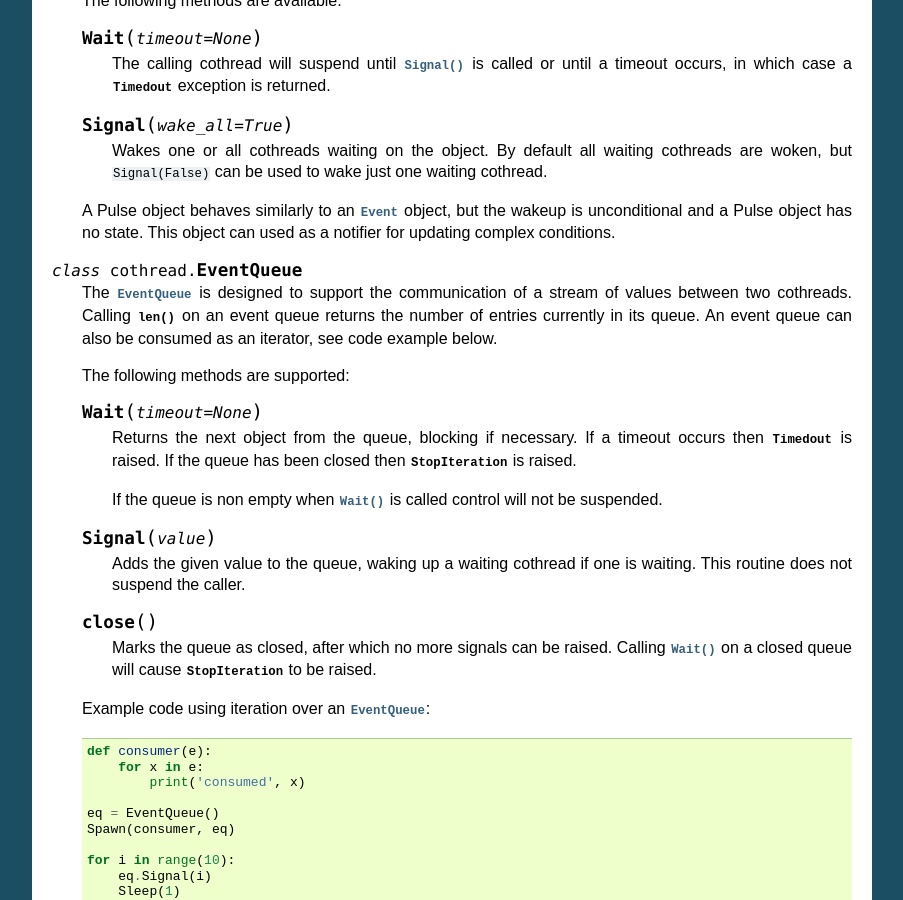
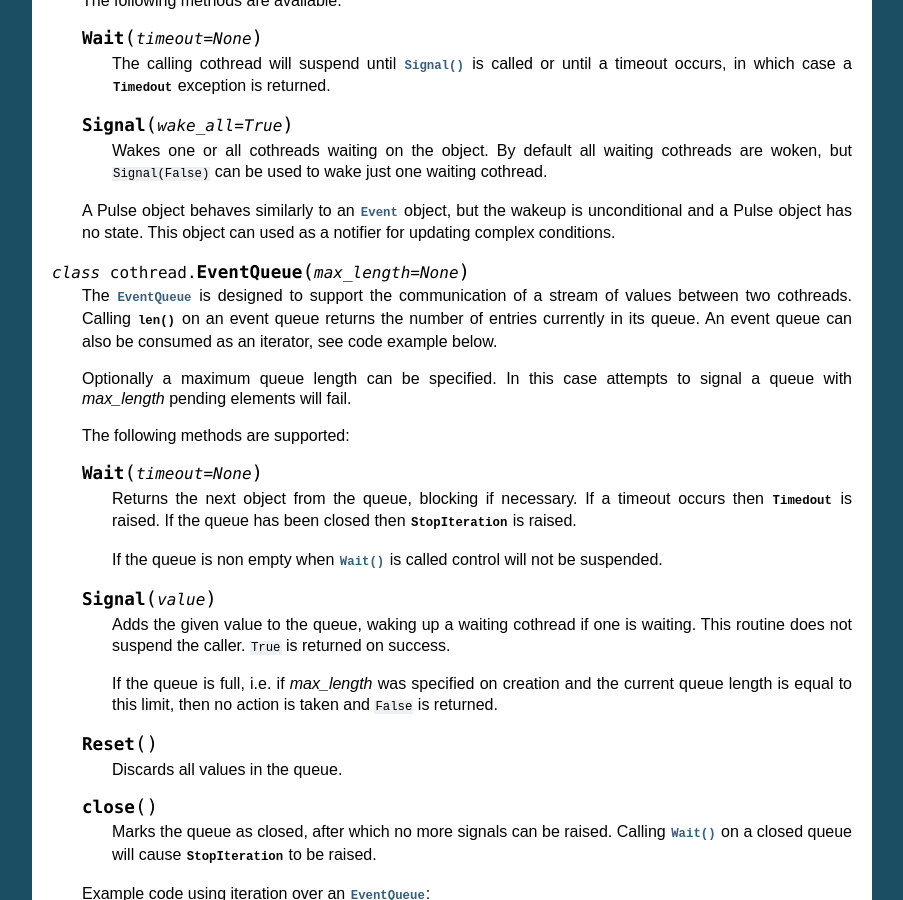
Before and after one commit to DiamondLightSource/cothread, a Sphinx documentation site: the page built from docs/cothread.rst, in a window 1280 px wide and 900 px high, scrolled down 6171 px. Shown: the whole window, without its empty margins (198-1101 px from the left). Built offline with Sphinx 7.4.7, drawn with Linux system fonts in a browser that asks for light colours.

Commit message:
Add Reset method and optional queue length limit to EventQueue

```diff
--- a/docs/cothread.rst
+++ b/docs/cothread.rst
@@ -431,12 +431,15 @@ and :class:`EventQueue` objects.  A :class:`Pulse` holds no values, an
     notifier for updating complex conditions.
 
 
-..  class:: EventQueue()
+..  class:: EventQueue(max_length=None)
 
     The :class:`EventQueue` is designed to support the communication of a
     stream of values between two cothreads.  Calling :func:`len` on an event
     queue returns the number of entries currently in its queue.  An event
     queue can also be consumed as an iterator, see code example below.
+
+    Optionally a maximum queue length can be specified.  In this case attempts
+    to signal a queue with `max_length` pending elements will fail.
 
     The following methods are supported:
 
@@ -452,7 +455,16 @@ and :class:`EventQueue` objects.  A :class:`Pulse` holds no values, an
     ..  method:: Signal(value)
 
         Adds the given value to the queue, waking up a waiting cothread if one
-        is waiting.  This routine does not suspend the caller.
+        is waiting.  This routine does not suspend the caller.  ``True`` is
+        returned on success.
+
+        If the queue is full, i.e. if `max_length` was specified on creation and
+        the current queue length is equal to this limit, then no action is taken
+        and ``False`` is returned.
+
+    ..  method:: Reset()
+
+        Discards all values in the queue.
 
     ..  method:: close()
 
```
Also changed, not shown: 1 other file.
